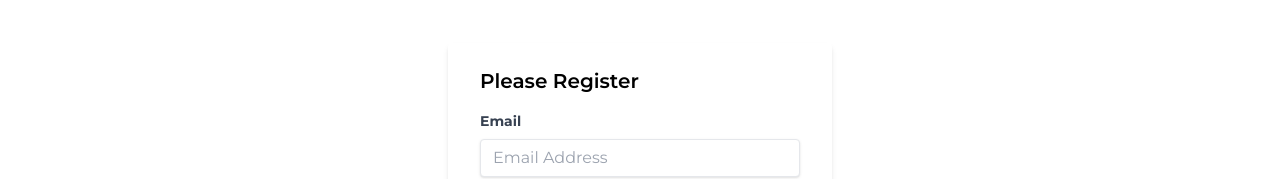
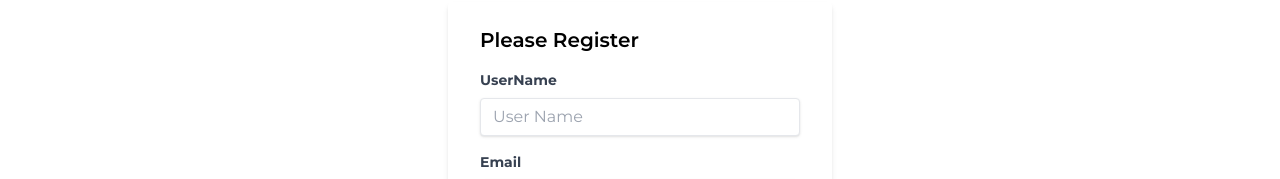
Before and after one commit to dikshapanwar/book-store, a React (Vite) app in the folder frontend/: page /register in a window 1280 px wide. Shown: the part 217-396 px from the top of the page. Built offline with nearby package versions, Linux system fonts and the light colour scheme; no server answers.

Commit message:
Complete Resgister function

```diff
--- a/frontend/src/components/Register.jsx
+++ b/frontend/src/components/Register.jsx
@@ -3,11 +3,13 @@ import { Link, useNavigate } from 'react-router-dom';
 import { FaGoogle } from 'react-icons/fa';
 import { useForm } from 'react-hook-form';
 import { useAuth } from '../context/AuthContext';
+import getBaseUrl from '../utils/baseUrl';
 
 function Register() {
   const [message, setMessage] = useState('');
   const { registerUser, googleSignIn } = useAuth();
-   const navigate = useNavigate();
+  const navigate = useNavigate();
+
   const {
     register,
     handleSubmit,
@@ -18,13 +20,31 @@ function Register() {
   const onSubmit = async (data) => {
     console.log(data);
     try {
-      await registerUser(data.email, data.password);
-      setMessage('User Registered Successfully');
-      alert('User Registered Successfully');
-      navigate('/login');
+      // Sending the registration data to the backend
+      const response = await fetch(`${getBaseUrl()}/api/user/register`, {  // Replace with your backend URL
+        method: 'POST',
+        headers: {
+          'Content-Type': 'application/json',
+        },
+        body: JSON.stringify({
+          email: data.email,
+          password: data.password,
+          username: data.username,  // Assuming you also collect username
+        }),
+      });
+
+      const result = await response.json();
+       console.log(response)
+      if (response.ok) {
+        setMessage('User Registered Successfully');
+        alert('User Registered Successfully');
+        navigate('/login');
+      } else {
+        setMessage(result.message);
+      }
     } catch (error) {
-      setMessage('Please enter a valid email and password');
-      console.log(error);
+      setMessage('Error: Unable to register user');
+      console.error(error);
     }
   };
 
@@ -47,6 +67,20 @@ function Register() {
 
         {/* Attach handleSubmit to the form */}
         <form onSubmit={handleSubmit(onSubmit)}>
+        <div className="mb-4">
+            <label className="block text-gray-700 text-sm font-bold mb-2" htmlFor="email">
+              UserName
+            </label>
+            <input
+              {...register('username', { required: true })}
+              type="text"
+              id="username"
+              placeholder="User Name"
+              className="shadow appearance-none border rounded w-full py-2 px-3 leading-tight focus:outline-none focus:shadow"
+            />
+            {errors.email && <p className="text-red-500 text-xs">Email is required</p>}
+          </div>
+
           <div className="mb-4">
             <label className="block text-gray-700 text-sm font-bold mb-2" htmlFor="email">
               Email
```
Also changed, not shown: 1 other file (tests, documents, lock files or other folders).
